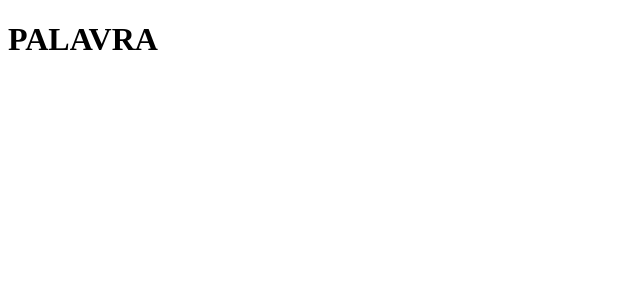
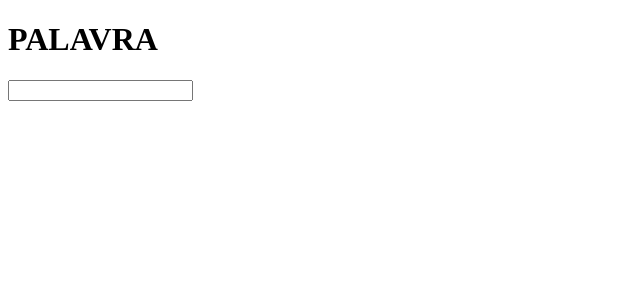
Before and after one commit to guilherme64/React-Hangman, a React (Create React App) app: page / in a window 1280 px wide. Shown: the top 300 px of the page, without its empty margins (0-640 px from the left). Built offline with nearby package versions, Linux system fonts and the light colour scheme.

Commit message:
Writing the logic of the components

```diff
--- a/src/App.js
+++ b/src/App.js
@@ -1,12 +1,19 @@
 import React, { Component } from 'react';
 import Letter from './Components/letter';
 import Word from './Components/word';
+import Input from './Components/input';
+
 
 class App extends Component {
+  constructor(props){
+    super(props);
+  }
+
   render() {
     return (
       <div>
        <Word word='PALAVRA' />
+       <Input />
       </div>
     );
   }
--- /dev/null
+++ b/src/Components/input.js
@@ -0,0 +1,29 @@
+import React, { Component } from 'react';
+
+class Input extends Component {
+  constructor(props) {
+    super(props);
+    this.onHandleChange = this.onHandleChange.bind(this);
+    this.state = {inputLetter: ''};
+  }
+
+  onHandleChange(event) {
+    if(event.target.value !== ''){
+      this.setState({inputLetter: event.target.value});
+      console.log(event.target.value);
+      this.setState({inputLetter: ''});
+    }
+
+  }
+  render() {
+    return(
+      <div>
+        <input type ='text' maxLength='1' value={this.state.inputLetter} onChange={this.onHandleChange}/>
+      </div>
+    )
+  }
+
+
+}
+
+export default Input;
--- a/src/Components/letter.js
+++ b/src/Components/letter.js
@@ -4,10 +4,11 @@ class Letter extends Component {
     constructor(props) {
         super(props);
         this.letter = this.props.letter;
+        this.state = {letter: this.props.letter, hidden: true}
     }
     render() {
       return(
-       <span>{this.letter}</span>
+       <span>{this.state.hidden?this.state.letter:'_'}</span>
       );
     }
 }
--- a/src/Components/word.js
+++ b/src/Components/word.js
@@ -1,14 +1,18 @@
 import React, { Component } from 'react';
+import Letter from './letter';
 
 class Word extends Component {
   constructor(props) {
     super(props);
     this.word = this.props.word;
+    this.letters = this.word.split('').map(function(cur) {
+      return <Letter letter={cur} />
+    });
   }
   render() {
     return(
       <div>
-        <h1>{this.word}</h1>
+        <h1>{this.letters}</h1>
       </div>
     )
   }
```
